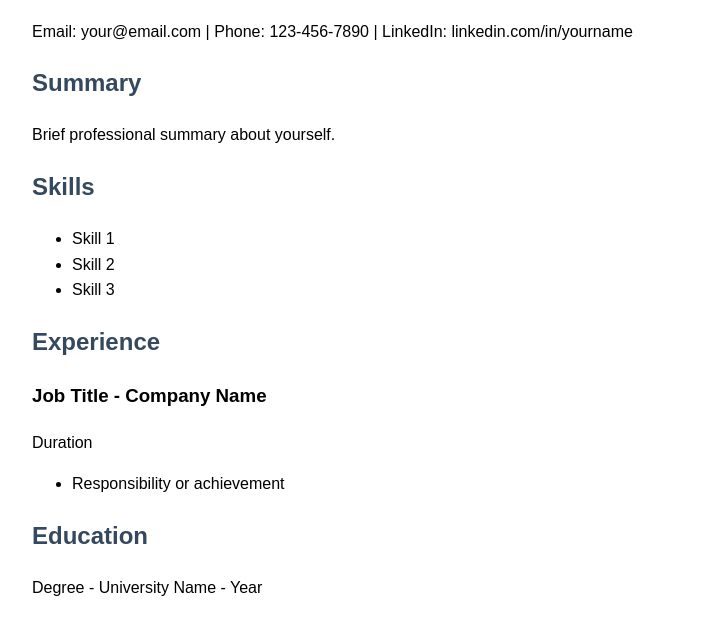
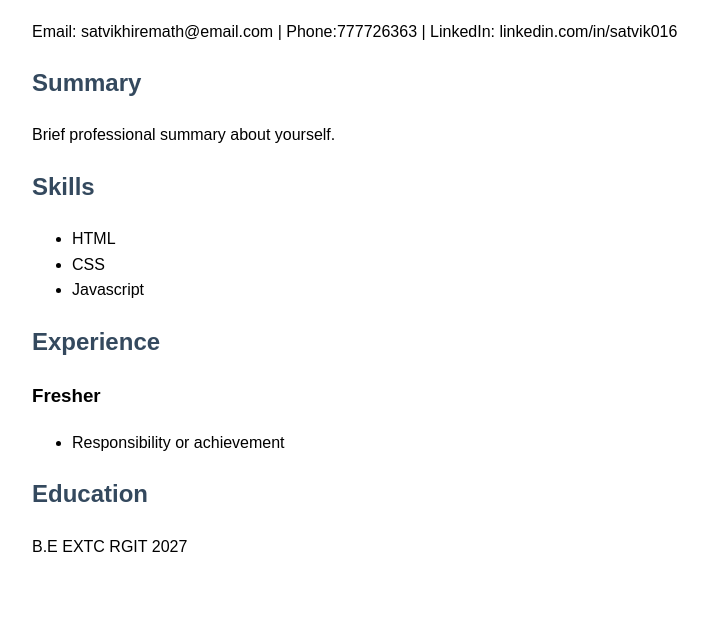
Before and after one commit to satvik016/satvik016, a plain HTML site: page index.html in a window 1280 px wide. Shown: the part 94-728 px from the top of the page, without its empty margins (8-716 px from the left). Drawn offline with Linux system fonts and the light colour scheme.

Commit message:
Update index.html

```diff
--- a/index.html
+++ b/index.html
@@ -11,27 +11,27 @@
 <body>
 
 <h1>Your Name</h1>
-<p>Email: your@email.com | Phone: 123-456-7890 | LinkedIn: linkedin.com/in/yourname</p>
+<p>Email: satvikhiremath@email.com | Phone:777726363 | LinkedIn: linkedin.com/in/satvik016</p>
 
 <h2>Summary</h2>
 <p>Brief professional summary about yourself.</p>
 
 <h2>Skills</h2>
 <ul>
-    <li>Skill 1</li>
-    <li>Skill 2</li>
-    <li>Skill 3</li>
+    <li>HTML</li>
+    <li>CSS</li>
+    <li>Javascript</li>
 </ul>
 
 <h2>Experience</h2>
-<h3>Job Title - Company Name</h3>
-<p>Duration</p>
+<h3>Fresher</h3>
+<p></p>
 <ul>
     <li>Responsibility or achievement</li>
 </ul>
 
 <h2>Education</h2>
-<p>Degree - University Name - Year</p>
+<p>B.E EXTC RGIT 2027</p>
 
 </body>
 </html>
```
